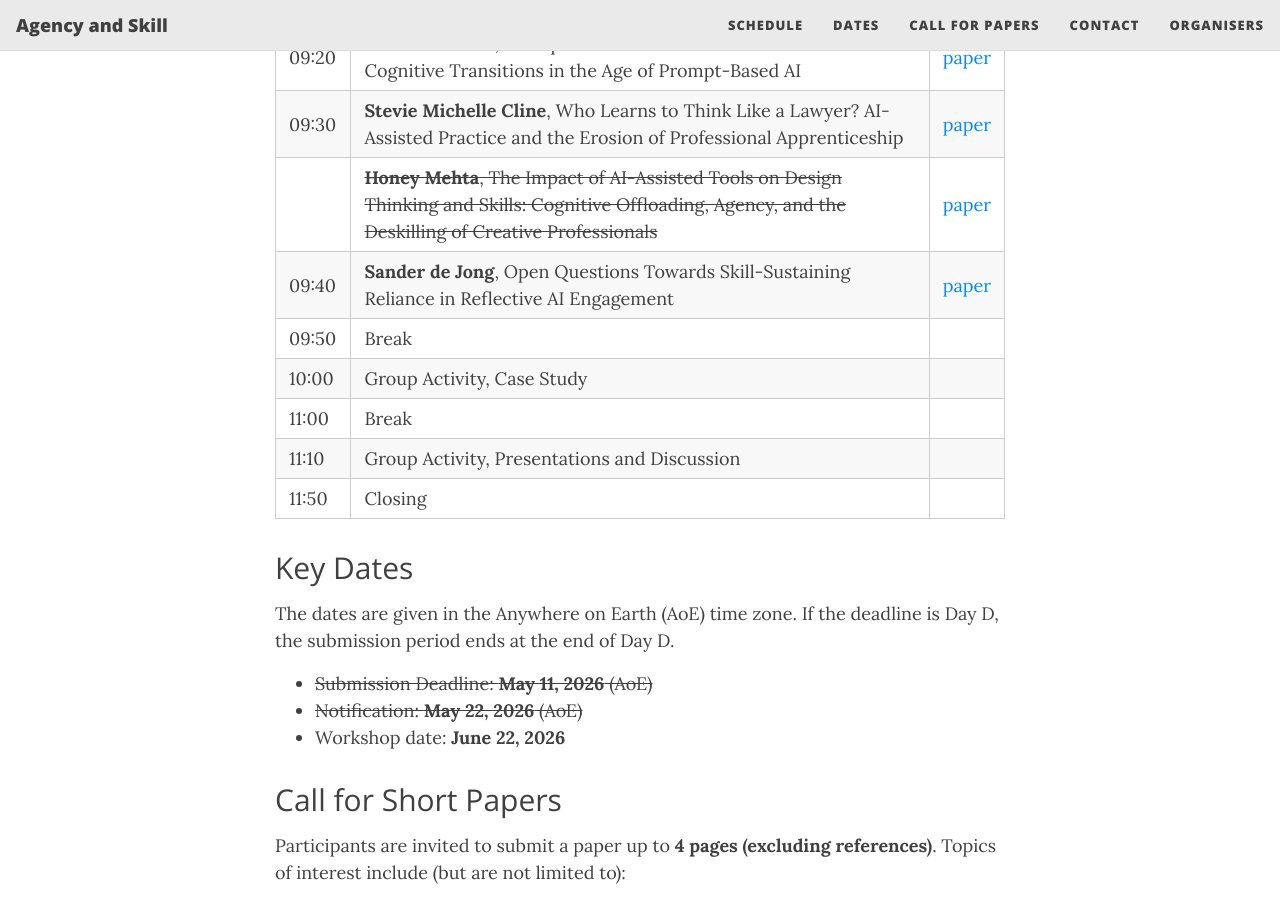
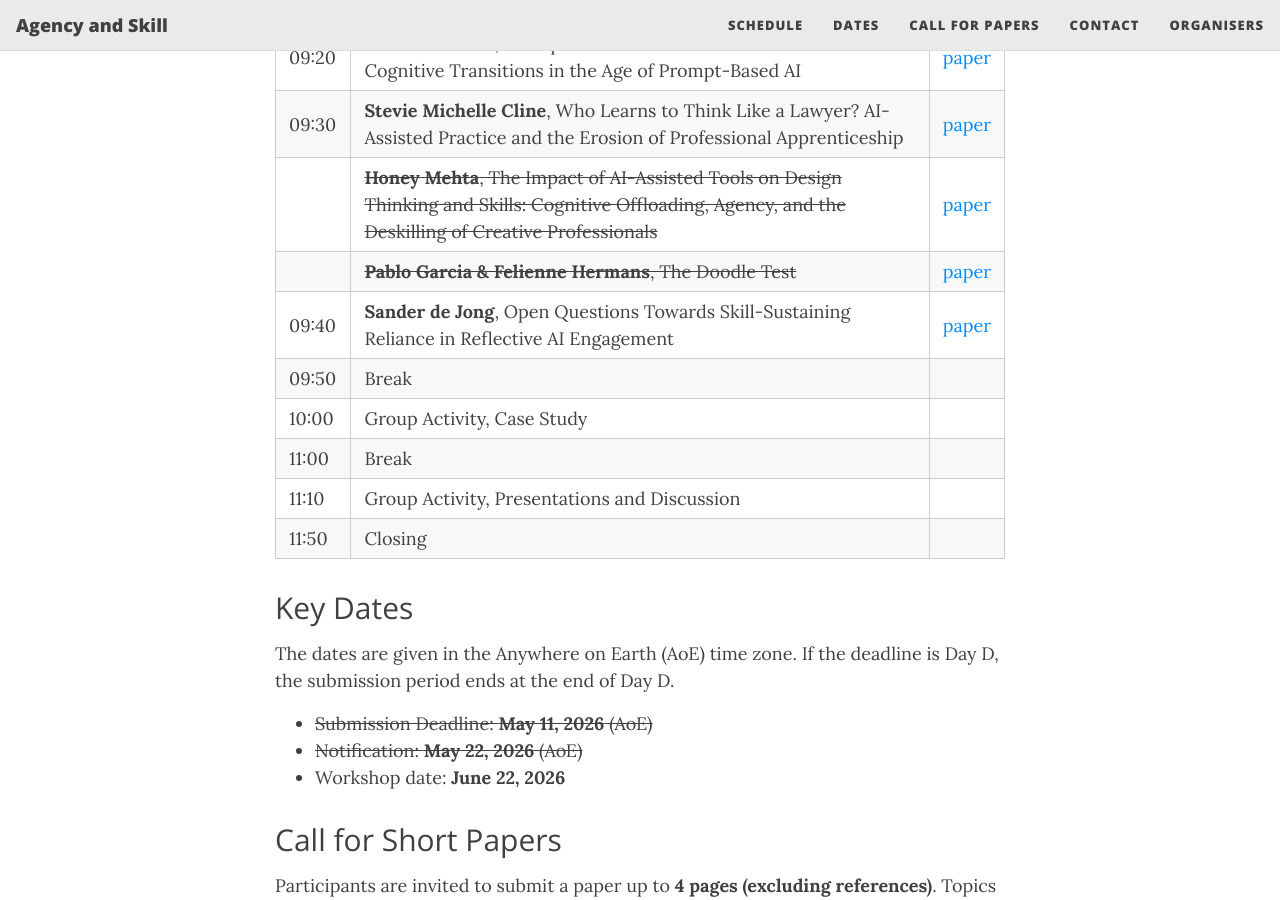
Before and after one commit to agency-and-skill/agency-and-skill.github.io, a Jekyll site: the page built from index.md, in a window 1280 px wide and 900 px high, scrolled down 1033 px. Built offline with Jekyll 4.4.1, drawn with Linux system fonts in a browser that asks for light colours.

Commit message:
add submission

```diff
--- a/index.md
+++ b/index.md
@@ -24,6 +24,7 @@ This workshop invites researchers and practitioners to critically examine the su
 | 09:20 | **Kasia Glowicka**, The Space In-Between: Creative Skill and Cognitive Transitions in the Age of Prompt-Based AI | [paper](submissions/Glowicka_2026_Creative-Skill-and-Cognitive-Transitions-in-the-Age-of-Prompt-Based-AI_CHIWORK.pdf)
 | 09:30 | **Stevie Michelle Cline**, Who Learns to Think Like a Lawyer? AI-Assisted Practice and the Erosion of Professional Apprenticeship | [paper](submissions/Cline_2026_Who-learns-to-think-like-a-lawer_CHIWORK.pdf)
 |  | ~~**Honey Mehta**, The Impact of AI-Assisted Tools on Design Thinking and Skills: Cognitive Offloading, Agency, and the Deskilling of Creative Professionals~~ | [paper](submissions/Mehta_2026_The-Impact-of-AI-Assisted-Tools-on-Design-Thinking-and-Skills_CHIWORK.pdf)
+|  | ~~**Pablo Garcia & Felienne Hermans**, The Doodle Test~~ | [paper](submissions/Garcia-Hermans_2026_Doodle-Test_CHIWORK.pdf)
 | 09:40 | **Sander de Jong**, Open Questions Towards Skill-Sustaining Reliance in Reflective AI Engagement | [paper](submissions/deJong_2026_Open-Questions-Towards-Skill-Sustaining-Reliance-in-Reflective-AI-Engagement_CHIWORK.pdf)
 | 09:50 | Break |
 | 10:00 | Group Activity, Case Study |
```
Also changed, not shown: 1 other file.
